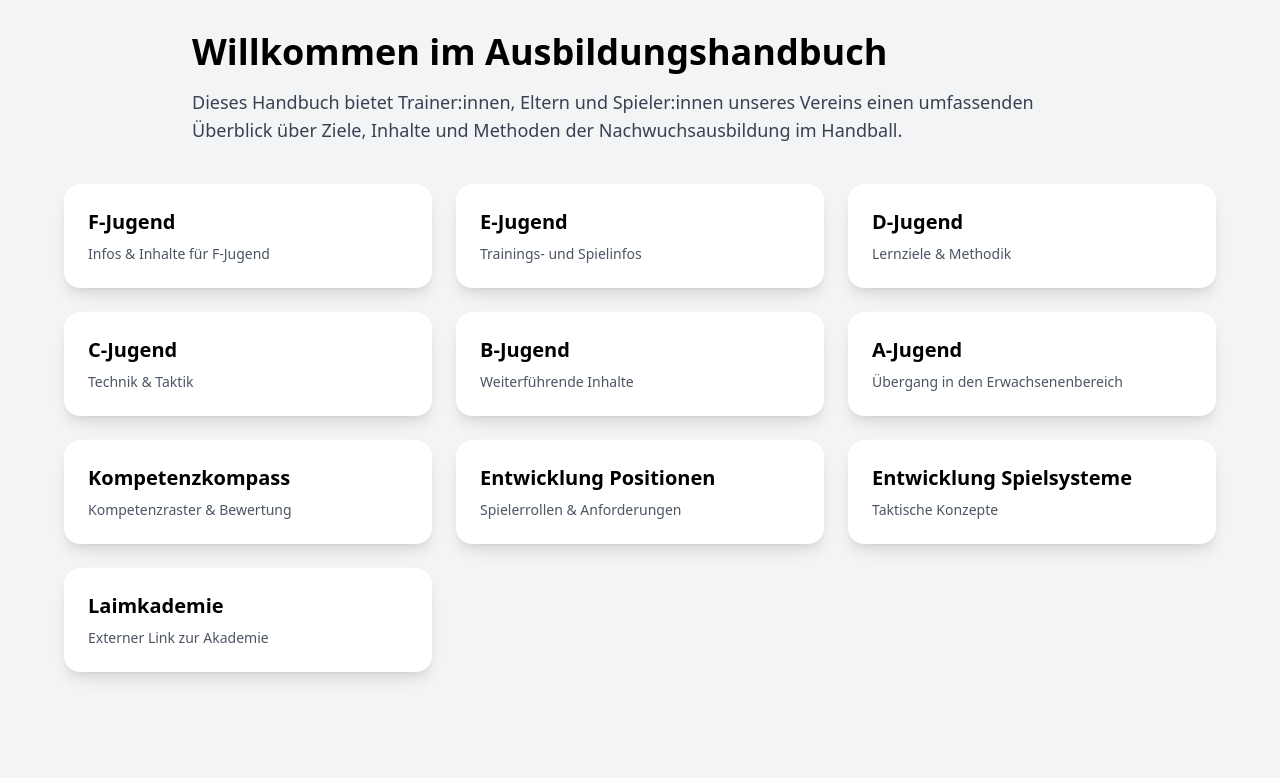
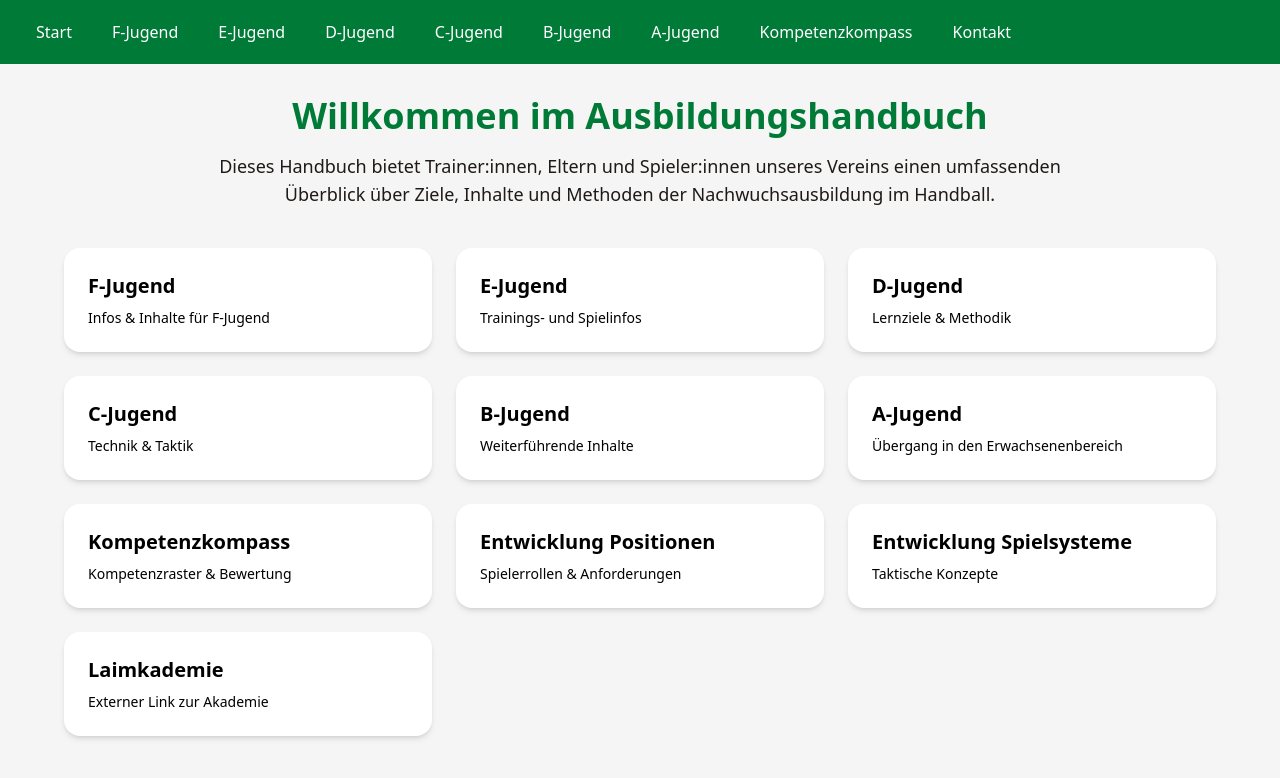
Before and after one commit to OGCoach23/Handbuch-Ausbildung, a React (Vite) app: page / in a window 1280 px wide. Shown: the top 778 px of the page. Built offline with nearby package versions, Linux system fonts and the light colour scheme.

Commit message:
Add Navbar with React Router and update Home component styling

```diff
--- a/package.json
+++ b/package.json
@@ -12,7 +12,8 @@
   "dependencies": {
     "framer-motion": "^12.23.12",
     "react": "^19.1.1",
-    "react-dom": "^19.1.1"
+    "react-dom": "^19.1.1",
+    "react-router-dom": "^7.8.0"
   },
   "devDependencies": {
     "@eslint/js": "^9.32.0",
--- a/src/App.jsx
+++ b/src/App.jsx
@@ -1,13 +1,23 @@
 import React from "react";
+import { BrowserRouter as Router, Routes, Route, Link } from "react-router-dom";
 
-const Card = ({ title, description, link }) => (
-  <a href={link} className="block rounded-2xl shadow-lg p-6 bg-white hover:bg-blue-50 transition transform hover:-translate-y-1 hover:shadow-2xl">
-    <h2 className="text-xl font-bold mb-2">{title}</h2>
-    <p className="text-sm text-gray-600">{description}</p>
-  </a>
+const Navbar = () => (
+  <nav className="bg-primary text-white px-6 py-4 flex gap-4">
+    <Link to="/" className="hover:bg-secondary px-3 py-1 rounded">Start</Link>
+    <Link to="/jugend/f" className="hover:bg-secondary px-3 py-1 rounded">F-Jugend</Link>
+    <Link to="/jugend/e" className="hover:bg-secondary px-3 py-1 rounded">E-Jugend</Link>
+    <Link to="/jugend/d" className="hover:bg-secondary px-3 py-1 rounded">D-Jugend</Link>
+    <Link to="/jugend/c" className="hover:bg-secondary px-3 py-1 rounded">C-Jugend</Link>
+    <Link to="/jugend/b" className="hover:bg-secondary px-3 py-1 rounded">B-Jugend</Link>
+    <Link to="/jugend/a" className="hover:bg-secondary px-3 py-1 rounded">A-Jugend</Link>
+    <Link to="/themen/kompetenz" className="hover:bg-secondary px-3 py-1 rounded">Kompetenzkompass</Link>
+    <Link to="/kontakt" className="hover:bg-secondary px-3 py-1 rounded">Kontakt</Link>
+  </nav>
 );
 
-function App() {
+
+
+const Home = () => {
   const links = [
     { title: "F-Jugend", link: "/jugend/f", description: "Infos & Inhalte für F-Jugend" },
     { title: "E-Jugend", link: "/jugend/e", description: "Trainings- und Spielinfos" },
@@ -22,22 +32,55 @@ function App() {
   ];
 
   return (
-    <main className="min-h-screen bg-gray-100 p-8">
-      <section className="max-w-4xl mx-auto mb-10">
-        <h1 className="text-4xl font-bold mb-4">Willkommen im Ausbildungshandbuch</h1>
-        <p className="text-lg text-gray-700">
+    <main className="min-h-screen bg-lightgray p-8">
+      <section className="max-w-4xl mx-auto mb-10 text-center">
+        <h1 className="text-4xl font-bold text-primary mb-4">Willkommen im Ausbildungshandbuch</h1>
+        <p className="text-lg text-dark">
           Dieses Handbuch bietet Trainer:innen, Eltern und Spieler:innen unseres Vereins einen umfassenden Überblick
           über Ziele, Inhalte und Methoden der Nachwuchsausbildung im Handball.
         </p>
       </section>
 
-      <section className="max-w-6xl mx-auto grid grid-cols-1 md:grid-cols-2 lg:grid-cols-3 gap-6">
+      <section className="max-w-6xl mx-auto grid grid-cols-1 sm:grid-cols-2 lg:grid-cols-3 gap-6">
         {links.map((item) => (
-          <Card key={item.title} {...item} />
+          <a
+            key={item.title}
+            href={item.link}
+            className="block rounded-2xl bg-white p-6 shadow-md hover:bg-secondary hover:text-white transition-all duration-200 transform hover:-translate-y-1 hover:shadow-xl"
+          >
+            <h2 className="text-xl font-bold mb-2">{item.title}</h2>
+            <p className="text-sm">{item.description}</p>
+          </a>
         ))}
       </section>
     </main>
   );
+};
+
+const KontaktPage = () => (
+  <main className="min-h-screen bg-lightgray p-8">
+    <div className="max-w-4xl mx-auto">
+      <h1 className="text-4xl font-bold mb-4 text-dark">Kontakt</h1>
+      <p className="text-lg text-gray-700">
+        Hier finden Sie unsere Kontaktinformationen und Ansprechpartner.
+      </p>
+    </div>
+  </main>
+);
+
+function App() {
+  return (
+    <Router>
+      <div className="bg-lightgray min-h-screen">
+        <Navbar />
+        <Routes>
+          <Route path="/" element={<Home />} />
+          <Route path="/kontakt" element={<KontaktPage />} />
+          <Route path="*" element={<Home />} />
+        </Routes>
+      </div>
+    </Router>
+  );
 }
 
 export default App;
```
Also changed, not shown: 1 other file (tests, documents, lock files or other folders).
